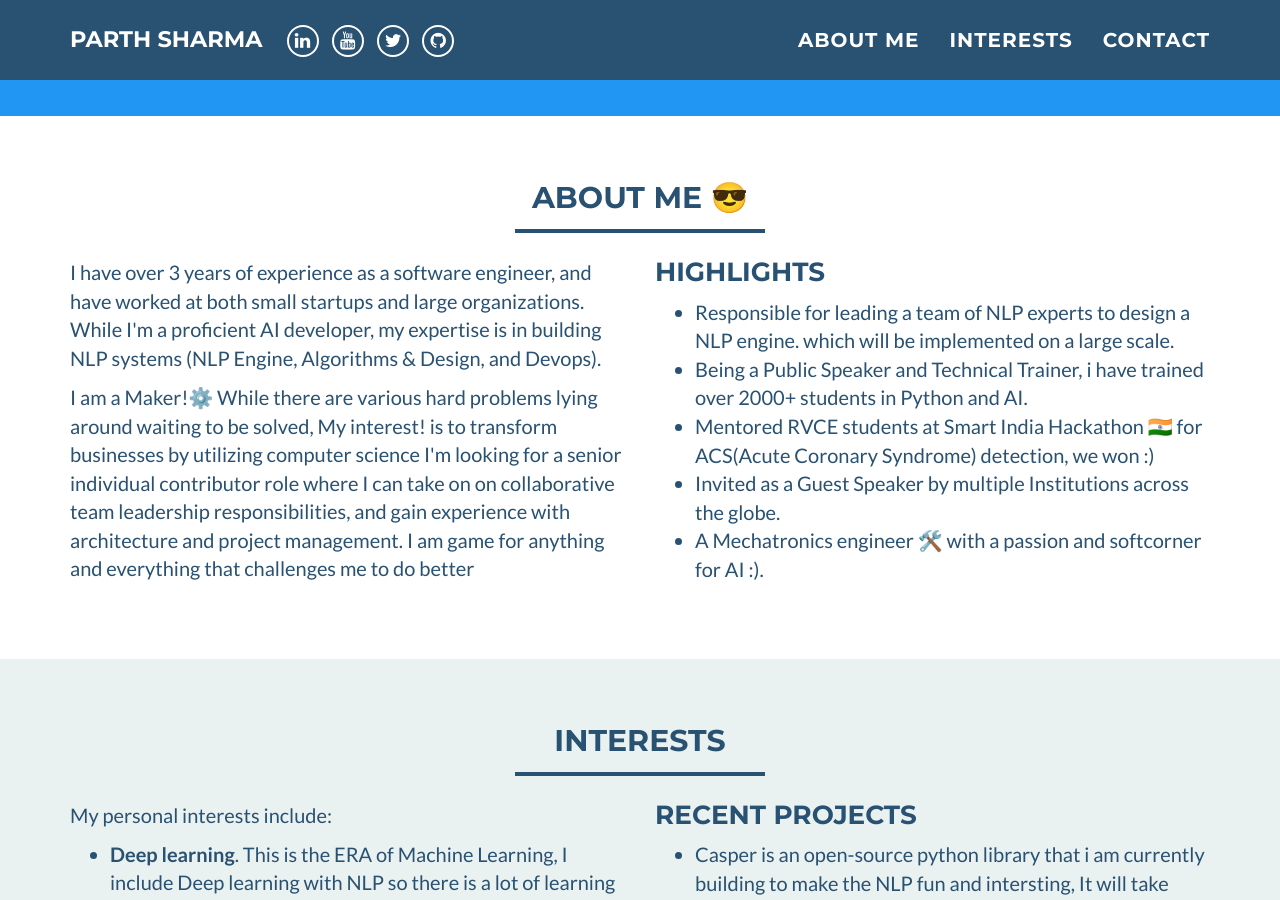
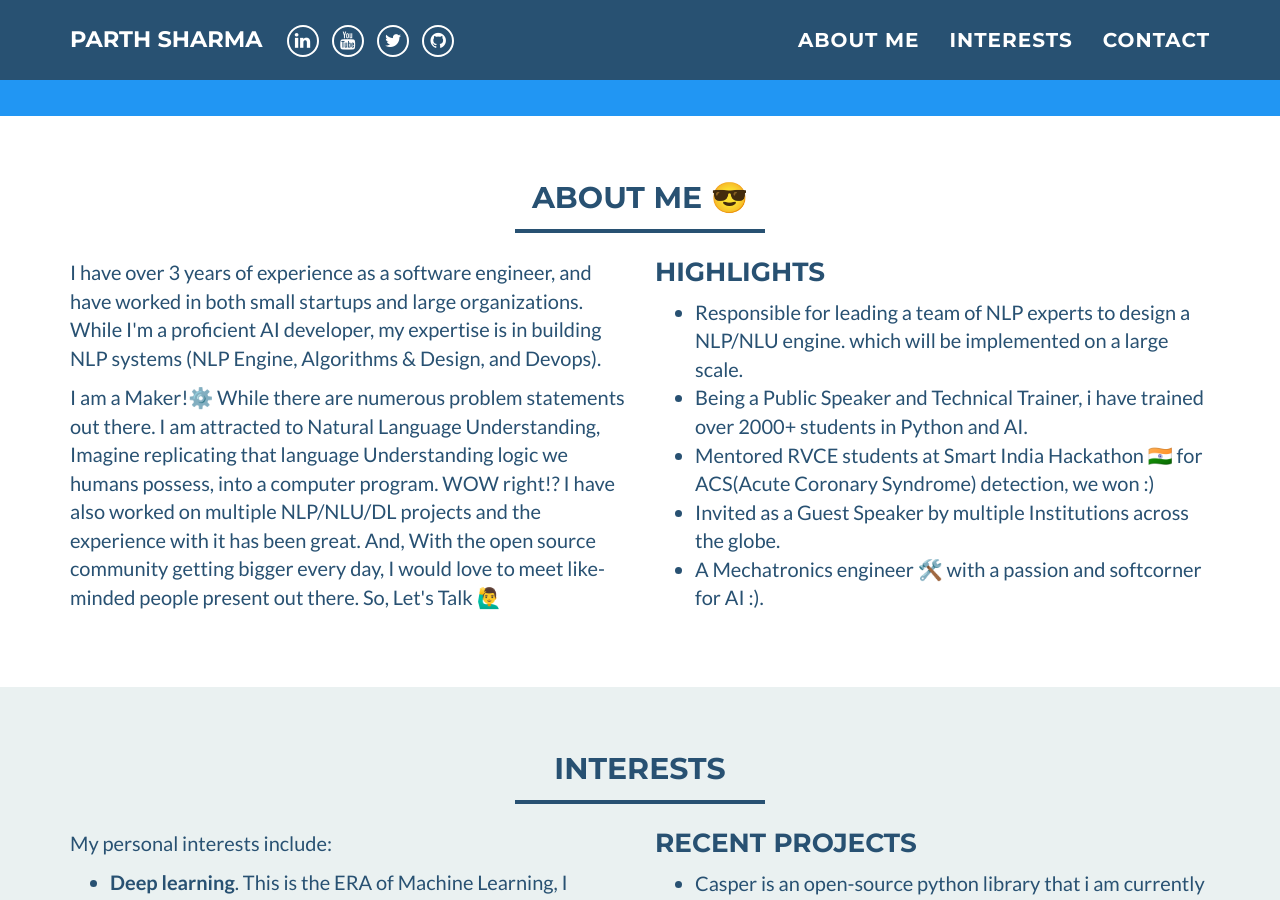
Before and after one commit to parthsharma1011/parthsharma1011.github.io, a Jekyll site: the page built from index.html, in a window 1280 px wide and 900 px high, scrolled down 458 px. Built offline with Jekyll 4.4.1, drawn with Linux system fonts in a browser that asks for light colours.

Commit message:
Update about_me.html

```diff
--- a/_includes/about_me.html
+++ b/_includes/about_me.html
@@ -10,25 +10,26 @@
 	    <div class="col-sm-6">
     		<p>
             I have over 3 years of experience as a software engineer, and have worked
-            at both small startups and large organizations. While I'm a proficient AI
+            in both small startups and large organizations. While I'm a proficient AI
             developer, my expertise is in building NLP systems (NLP Engine, Algorithms & Design,
             and Devops).
         </p>
         <p>
            I am a Maker!⚙️
-           While there are various hard problems lying around waiting to be solved,
-           My interest! is to transform businesses by utilizing computer science
-           I'm looking for a senior individual contributor role where I can take on on collaborative
-           team leadership responsibilities, and gain experience with
-           architecture and project management.
-           I am game for anything and everything that challenges me to do better
+           While there are numerous problem statements out there.
+           I am attracted to Natural Language Understanding,  Imagine replicating that language Understanding logic we humans possess, into a computer program. WOW right!?
+           I have also worked on multiple NLP/NLU/DL projects and the experience with it has been great.
+           And, With the open source community getting bigger every day, I would love to meet like-minded people present out there.
+           So, Let's Talk  🙋‍♂️
+
+
         </p>
       </div>
 	    <div class="col-sm-6">
 		    <h3 style="margin-top:0;">Highlights</h3>
 		    <ul>
     			<li>
-            Responsible for leading a team of NLP experts to design a NLP engine.
+            Responsible for leading a team of NLP experts to design a NLP/NLU engine.
             which will be implemented on a large scale.
     			</li>
           <li>
```
